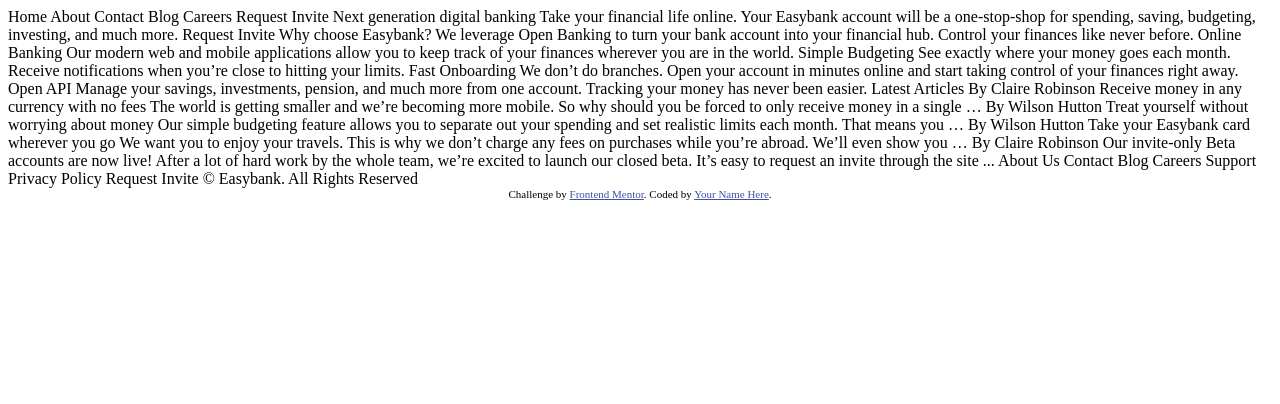
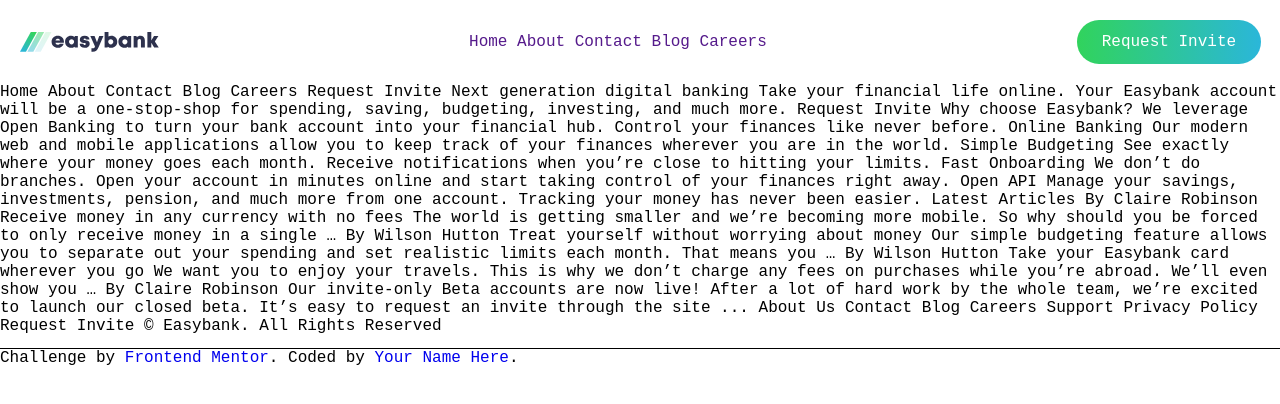
Before and after one commit to BramVander/EasyBank, a plain HTML site: page index.html in a window 1280 px wide. Drawn offline with Linux system fonts and the light colour scheme.

Commit message:
setup and navbar
style.css
> added setup and primary styles

index.html
> added navbar to homepage

```diff
--- /dev/null
+++ b/css/_globals.css
@@ -0,0 +1,53 @@
+@import "./_variables.css";
+
+html {
+  font-family: monospace;
+  font-size: 100%;
+  box-sizing: border-box;
+}
+
+nav {
+  padding: 1.5rem;
+}
+
+a,
+a:visited,
+a:hover {
+  text-decoration: none;
+}
+
+body {
+  padding: 0;
+  margin: 0;
+  font-size: 16px;
+}
+
+footer {
+  border-block-start: 1px solid black;
+  margin-block-start: 1rem;
+}
+
+button,
+.button {
+  background-image: linear-gradient(
+    to right,
+    var(--limeGreen),
+    var(--brightCyan)
+  );
+  padding: 1rem 1.875rem;
+  color: var(--white);
+  border-radius: 50px;
+  border: none;
+  cursor: pointer;
+}
+
+.hamburger > span {
+  display: block;
+  width: 1.625rem;
+  height: 0.1825rem;
+  background-color: var(--darkBlue);
+}
+
+.hamburger > span:not(:last-child) {
+  margin-block-end: 3px;
+}
--- /dev/null
+++ b/css/_helpers.css
@@ -0,0 +1,34 @@
+/* Flexbox */
+.flex {
+  display: flex;
+}
+
+.flex-jc-sb {
+  justify-content: space-between;
+}
+
+.flex-jc-c {
+  justify-content: center;
+}
+
+.flex-ai-c {
+  align-items: center;
+}
+
+.hide-for-mobile {
+  display: none;
+}
+
+.hide-for-desktop {
+  display: inline;
+}
+
+@media (min-width: 1024px) {
+  .hide-for-mobile {
+    display: inline;
+  }
+
+  .hide-for-desktop {
+    display: none;
+  }
+}
--- /dev/null
+++ b/css/_variables.css
@@ -0,0 +1,12 @@
+:root {
+  /* Primary colors */
+  --darkBlue: hsl(233, 26%, 24%);
+  --limeGreen: hsl(136, 65%, 51%);
+  --brightCyan: hsl(192, 70%, 51%);
+
+  /* Neutral */
+  --grayishBlue: hsl(233, 8%, 62%);
+  --lightGrayishBlue: hsl(220, 16%, 96%);
+  --veryLightGray: hsl(0, 0%, 98%);
+  --white: hsl(0, 0%, 100%);
+}
--- /dev/null
+++ b/css/style.css
@@ -0,0 +1,4 @@
+@import "./_variables.css";
+@import "./_globals.css";
+@import "./_helpers.css";
+@import "./_media.css";
--- a/index.html
+++ b/index.html
@@ -1,101 +1,76 @@
 <!DOCTYPE html>
 <html lang="en">
   <head>
-  <meta charset="UTF-8">
-  <meta name="viewport" content="width=device-width, initial-scale=1.0"> <!-- displays site properly based on user's device -->
+    <meta charset="UTF-8" />
+    <meta name="viewport" content="width=device-width, initial-scale=1.0" />
+    <link
+      rel="icon"
+      type="image/png"
+      sizes="32x32"
+      href="./images/favicon-32x32.png"
+    />
+    <link rel="stylesheet" href="./css/style.css" />
+    <script src="js/script.js"></script>
 
-  <link rel="icon" type="image/png" sizes="32x32" href="./images/favicon-32x32.png">
-
-  <title>Frontend Mentor | Easybank landing page</title>
-
-  <!-- Feel free to remove these styles or customise in your own stylesheet 👍 -->
-  <style>
-    .attribution { font-size: 11px; text-align: center; }
-    .attribution a { color: hsl(228, 45%, 44%); }
-  </style>
+    <title>Easybank</title>
   </head>
   <body>
+    <header>
+      <nav class="flex flex-jc-sb flex-ai-c">
+        <a class="flex flex-ai-c" href="">
+          <img src="./images/logo.svg" alt="" />
+        </a>
 
-  Home
-  About
-  Contact
-  Blog
-  Careers
+        <div class="hamburger hide-for-desktop">
+          <span></span>
+          <span></span>
+          <span></span>
+        </div>
 
-  Request Invite
+        <div class="hide-for-mobile">
+          <a href="">Home</a>
+          <a href="">About</a>
+          <a href="">Contact</a>
+          <a href="">Blog</a>
+          <a href="">Careers</a>
+        </div>
 
+        <a class="button hide-for-mobile" href=""> Request Invite </a>
+      </nav>
+    </header>
 
+    Home About Contact Blog Careers Request Invite Next generation digital
+    banking Take your financial life online. Your Easybank account will be a
+    one-stop-shop for spending, saving, budgeting, investing, and much more.
+    Request Invite Why choose Easybank? We leverage Open Banking to turn your
+    bank account into your financial hub. Control your finances like never
+    before. Online Banking Our modern web and mobile applications allow you to
+    keep track of your finances wherever you are in the world. Simple Budgeting
+    See exactly where your money goes each month. Receive notifications when
+    you’re close to hitting your limits. Fast Onboarding We don’t do branches.
+    Open your account in minutes online and start taking control of your
+    finances right away. Open API Manage your savings, investments, pension, and
+    much more from one account. Tracking your money has never been easier.
+    Latest Articles By Claire Robinson Receive money in any currency with no
+    fees The world is getting smaller and we’re becoming more mobile. So why
+    should you be forced to only receive money in a single … By Wilson Hutton
+    Treat yourself without worrying about money Our simple budgeting feature
+    allows you to separate out your spending and set realistic limits each
+    month. That means you … By Wilson Hutton Take your Easybank card wherever
+    you go We want you to enjoy your travels. This is why we don’t charge any
+    fees on purchases while you’re abroad. We’ll even show you … By Claire
+    Robinson Our invite-only Beta accounts are now live! After a lot of hard
+    work by the whole team, we’re excited to launch our closed beta. It’s easy
+    to request an invite through the site ... About Us Contact Blog Careers
+    Support Privacy Policy Request Invite © Easybank. All Rights Reserved
 
-  Next generation digital banking
-
-  Take your financial life online. Your Easybank account will be a one-stop-shop
-  for spending, saving, budgeting, investing, and much more.
-
-  Request Invite
-
-
-
-  Why choose Easybank?
-
-  We leverage Open Banking to turn your bank account into your financial hub. Control
-  your finances like never before.
-
-  Online Banking
-  Our modern web and mobile applications allow you to keep track of your finances
-  wherever you are in the world.
-
-  Simple Budgeting
-  See exactly where your money goes each month. Receive notifications when you’re
-  close to hitting your limits.
-
-  Fast Onboarding
-  We don’t do branches. Open your account in minutes online and start taking control
-  of your finances right away.
-
-  Open API
-  Manage your savings, investments, pension, and much more from one account. Tracking
-  your money has never been easier.
-
-
-
-  Latest Articles
-
-  By Claire Robinson
-  Receive money in any currency with no fees
-  The world is getting smaller and we’re becoming more mobile. So why should you be
-  forced to only receive money in a single …
-
-  By Wilson Hutton
-  Treat yourself without worrying about money
-  Our simple budgeting feature allows you to separate out your spending and set
-  realistic limits each month. That means you …
-
-  By Wilson Hutton
-  Take your Easybank card wherever you go
-  We want you to enjoy your travels. This is why we don’t charge any fees on purchases
-  while you’re abroad. We’ll even show you …
-
-  By Claire Robinson
-  Our invite-only Beta accounts are now live!
-  After a lot of hard work by the whole team, we’re excited to launch our closed beta.
-  It’s easy to request an invite through the site ...
-
-
-
-  About Us
-  Contact
-  Blog
-  Careers
-  Support
-  Privacy Policy
-
-  Request Invite
-
-  © Easybank. All Rights Reserved
-
+    <footer>
       <div class="attribution">
-    Challenge by <a href="https://www.frontendmentor.io?ref=challenge" target="_blank">Frontend Mentor</a>.
-    Coded by <a href="#">Your Name Here</a>.
+        Challenge by
+        <a href="https://www.frontendmentor.io?ref=challenge" target="_blank"
+          >Frontend Mentor</a
+        >. Coded by <a href="#">Your Name Here</a>.
       </div>
+    </footer>
   </body>
 </html>
```
Also changed, not shown: css/_media.css (added), js/script.js (added), 1 other file. Lines whose indentation alone changed are shown as unchanged.
